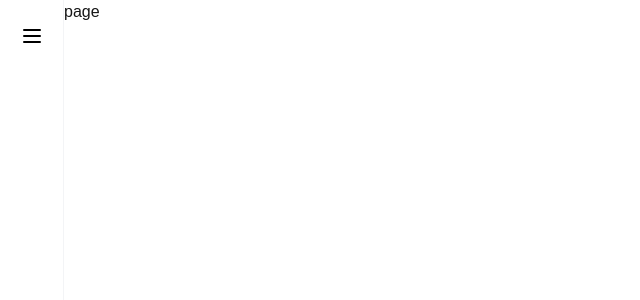
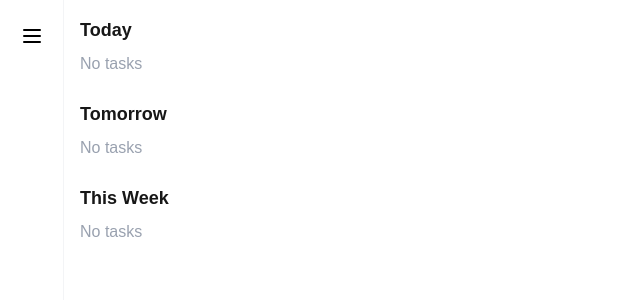
Before and after one commit to nca-gabriel/Momo, a Next.js app: page /upcoming in a window 1280 px wide. Shown: the top 300 px of the page, without its empty margins (0-640 px from the left). Built offline with nearby package versions, Linux system fonts and the light colour scheme.

Commit message:
need some styling for upcoming

```diff
--- a/src/app/page.tsx
+++ b/src/app/page.tsx
@@ -81,11 +81,11 @@ export default function Home() {
                         Edit
                       </button>
                     </div>
-                    <section className="flex gap-2">
+                    <section className="flex gap-2 ml-4">
                       {list && (
                         <div className="flex items-center gap-1">
                           <span
-                            className="inline-block w-3 h-3 rounded-full ml-4"
+                            className="inline-block w-3 h-3 rounded-full "
                             style={{ backgroundColor: list.color }}
                           />
                           <span>{list.name}</span>
--- a/src/app/upcoming/page.tsx
+++ b/src/app/upcoming/page.tsx
@@ -1,5 +1,52 @@
+"use client";
 import React from "react";
+import { useTodos } from "@/hooks/useTodos";
 
-export default function page() {
-  return <div>page</div>;
+export default function Upcoming() {
+  const { todos } = useTodos();
+
+  const today = new Date();
+  const tomorrow = new Date();
+  tomorrow.setDate(today.getDate() + 1);
+  const endOfWeek = new Date();
+  endOfWeek.setDate(today.getDate() + 7);
+
+  const isSameDay = (d1: Date, d2: Date) =>
+    d1.getFullYear() === d2.getFullYear() &&
+    d1.getMonth() === d2.getMonth() &&
+    d1.getDate() === d2.getDate();
+
+  const todayTodos = todos.filter((t) => isSameDay(new Date(t.date), today));
+  const tomorrowTodos = todos.filter((t) =>
+    isSameDay(new Date(t.date), tomorrow)
+  );
+  const thisWeekTodos = todos.filter((t) => {
+    const todoDate = new Date(t.date);
+    return todoDate > tomorrow && todoDate <= endOfWeek;
+  });
+
+  const renderList = (title: string, list: typeof todos) => (
+    <div className="mb-6">
+      <h2 className="font-bold text-lg mb-2">{title}</h2>
+      {list.length > 0 ? (
+        <ul className="list-disc pl-5">
+          {list.map((todo) => (
+            <li key={todo.id} className="mb-1">
+              {todo.title} - {new Date(todo.date).toLocaleDateString()}
+            </li>
+          ))}
+        </ul>
+      ) : (
+        <p className="text-gray-400">No tasks</p>
+      )}
+    </div>
+  );
+
+  return (
+    <div className="p-4">
+      {renderList("Today", todayTodos)}
+      {renderList("Tomorrow", tomorrowTodos)}
+      {renderList("This Week", thisWeekTodos)}
+    </div>
+  );
 }
--- a/src/components/TodoForm.tsx
+++ b/src/components/TodoForm.tsx
@@ -79,6 +79,7 @@ export default function TodoForm({
         date: new Date(),
         status: false,
         subTodos: [],
+        ListId: undefined,
       });
     }
   };
@@ -135,13 +136,18 @@ export default function TodoForm({
         <div className="flex flex-col gap-2">
           <label className="font-semibold">List:</label>
           <select {...register("ListId")} className="shadow-md p-2 rounded-md">
-            <option value="">No list</option>
+            <option value="00000000-0000-0000-0000-000000000000">
+              No list
+            </option>
             {lists.map((list) => (
               <option key={list.id} value={list.id}>
                 {list.name}
               </option>
             ))}
           </select>
+          {errors.ListId && (
+            <span className="text-red-500">{errors.ListId.message}</span>
+          )}
         </div>
 
         <h1 className="font-bold text-lg">Subtasks:</h1>
--- a/src/hooks/useTodos.tsx
+++ b/src/hooks/useTodos.tsx
@@ -32,8 +32,12 @@ export function useTodos() {
     dispatch({ type: "DELETE_TODO", payload: { id } });
   };
 
+  const sortedTodos = [...todos].sort((a, b) => {
+    return new Date(a.date).getTime() - new Date(b.date).getTime();
+  });
+
   return {
-    todos,
+    todos: sortedTodos,
     addTodo,
     updateTodo,
     deleteTodo,
--- a/src/utils/todo/todo.schema.ts
+++ b/src/utils/todo/todo.schema.ts
@@ -14,7 +14,7 @@ export const todoSchema = z.object({
   details: z.string().default(""),
   date: z.coerce.date(),
   status: z.boolean().default(false),
-  ListId: z.uuid().optional(),
+  ListId: z.uuid().default("00000000-0000-0000-0000-000000000000"),
   subTodos: z.array(subTodoSchema).default([]),
 });
 export type todoInput = z.infer<typeof todoSchema>; // single object
```
